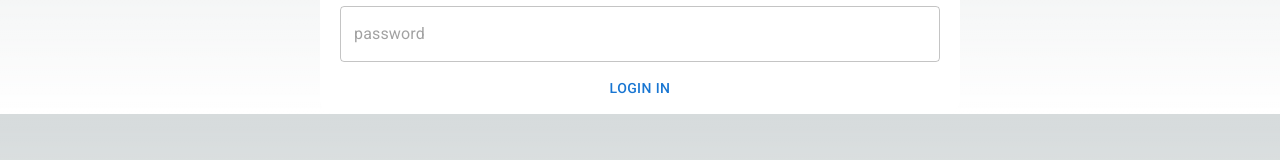
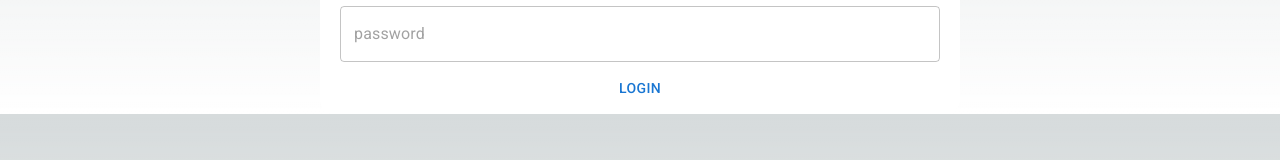
Before and after one commit to vothien0707/nextjs-app, a Next.js app: page /login in a window 1280 px wide. Shown: the part 344-504 px from the top of the page. Built offline with nearby package versions, Linux system fonts and the light colour scheme.

Commit message:
add login form validate

```diff
--- a/package.json
+++ b/package.json
@@ -16,9 +16,11 @@
     "@mui/lab": "^5.0.0-alpha.165",
     "@mui/material": "^5.15.10",
     "@mui/material-nextjs": "^5.15.9",
+    "formik": "^2.4.5",
     "next": "14.1.0",
     "react": "^18",
-    "react-dom": "^18"
+    "react-dom": "^18",
+    "yup": "^1.3.3"
   },
   "devDependencies": {
     "@types/node": "^20",
--- a/src/app/login/page.tsx
+++ b/src/app/login/page.tsx
@@ -1,6 +1,35 @@
+"use client";
 import { Typography, Box, Button, Stack, TextField } from "@mui/material";
+import { useFormik } from "formik";
+import { useState } from "react";
+import * as Yup from "yup";
 
 export default function LoginPage() {
+  const [username, setUsername] = useState("");
+  const [password, setPassword] = useState("");
+  const [isLogin, setIsLogin] = useState(false);
+
+  const loginForm = useFormik({
+    initialValues: {
+      password: "",
+      username: "",
+    },
+    validationSchema: Yup.object({
+      username: Yup.string()
+        .min(8, "username minimum 8 characters")
+        .required("username is required"),
+      password: Yup.string()
+        .min(8, "password minimum 8 characters")
+        .required("password is required"),
+    }),
+    onSubmit: async (values) => {
+      loginForm.resetForm();
+      setUsername(values.username);
+      setPassword(values.password);
+      setIsLogin(true);
+    },
+  });
+
   return (
     <Box
       sx={{
@@ -16,7 +45,7 @@ export default function LoginPage() {
       <Typography color="#000" fontSize={25} sx={{ mb: "20px" }}>
         Login
       </Typography>
-      <Box component="form">
+      <Box component="form" onSubmit={loginForm.handleSubmit}>
         <Stack spacing={3}>
           <TextField
             type="text"
@@ -24,6 +53,13 @@ export default function LoginPage() {
             name="username"
             fullWidth
             color="success"
+            value={loginForm.values.username}
+            onChange={loginForm.handleChange}
+            error={
+              loginForm.touched.username &&
+              loginForm.errors.username !== undefined
+            }
+            helperText={loginForm.touched.username && loginForm.errors.username}
           />
           <TextField
             type="password"
@@ -31,13 +67,26 @@ export default function LoginPage() {
             name="password"
             fullWidth
             color="success"
+            value={loginForm.values.password}
+            onChange={loginForm.handleChange}
+            error={
+              loginForm.touched.password &&
+              loginForm.errors.password !== undefined
+            }
+            helperText={loginForm.touched.password && loginForm.errors.password}
           />
         </Stack>
 
-        <Button fullWidth sx={{ mt: 1, mb: 1 }}>
-          login in
+        <Button type="submit" fullWidth sx={{ mt: 1, mb: 1 }}>
+          login
         </Button>
       </Box>
+      {isLogin && (
+        <Box>
+          <Typography color="#000">{`Username: ${username}`}</Typography>
+          <Typography color="#000">{`Password: ${password}`}</Typography>
+        </Box>
+      )}
     </Box>
   );
 }
```
Also changed, not shown: 1 other file (tests, documents, lock files or other folders).
